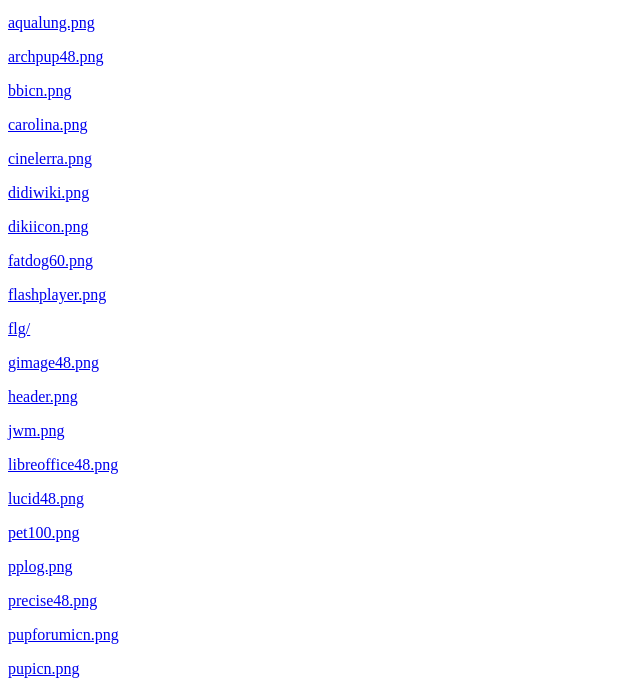
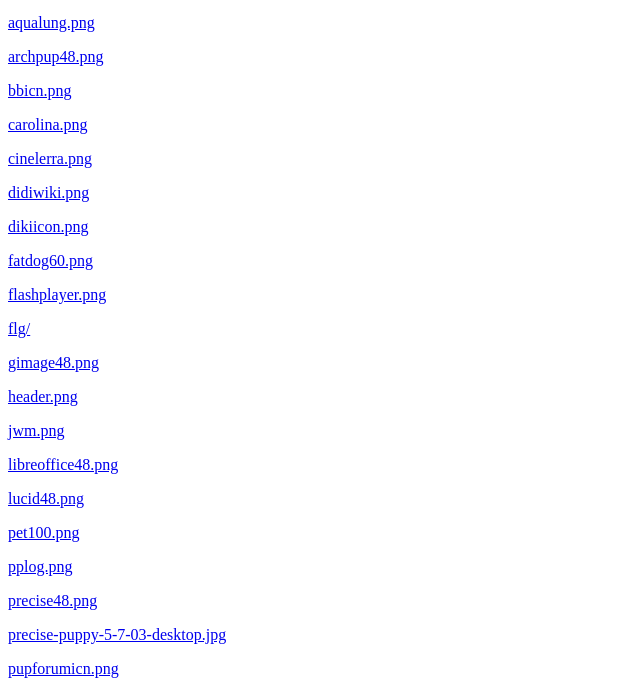
Before and after one commit to jonpatterns/jonpatterns.github.io, a plain HTML site: page linuxfiles/puppy/img/index.html in a window 1280 px wide. Shown: the part 100-791 px from the top of the page, without its empty margins (0-640 px from the left). Drawn offline with Linux system fonts and the light colour scheme.

Commit message:
more img

```diff
--- a/linuxfiles/puppy/img/index.html
+++ b/linuxfiles/puppy/img/index.html
@@ -25,6 +25,7 @@
 <p><a href="pet100.png">pet100.png</a></p>
 <p><a href="pplog.png">pplog.png</a></p>
 <p><a href="precise48.png">precise48.png</a></p>
+<p><a href="precise-puppy-5-7-03-desktop.jpg">precise-puppy-5-7-03-desktop.jpg</a></p>
 <p><a href="pupforumicn.png">pupforumicn.png</a></p>
 <p><a href="pupicn.png">pupicn.png</a></p>
 <p><a href="puplogo120.png">puplogo120.png</a></p>
```
Also changed, not shown: linuxfiles/puppy/img/precise-puppy-5-7-03-desktop.jpg (added).
